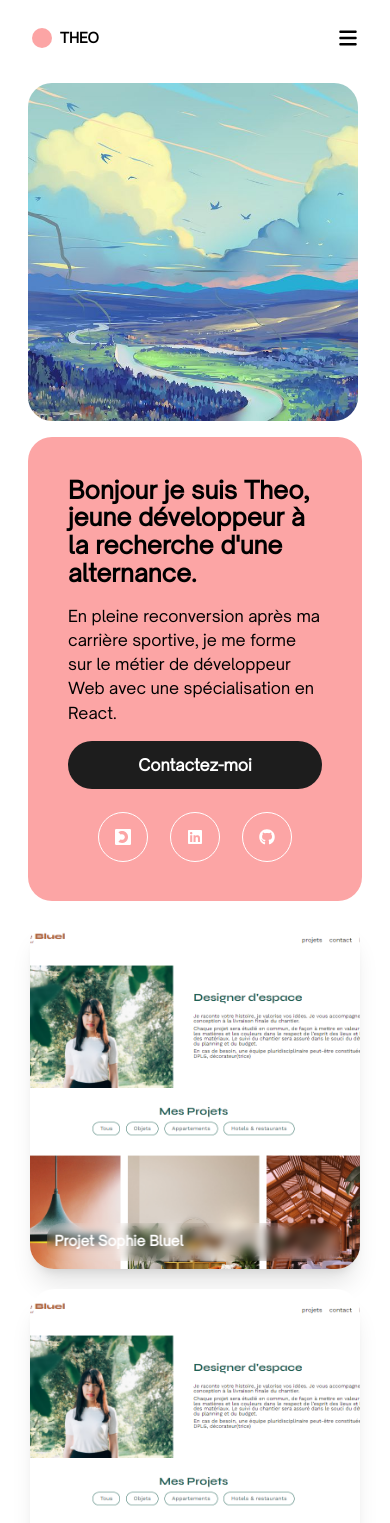
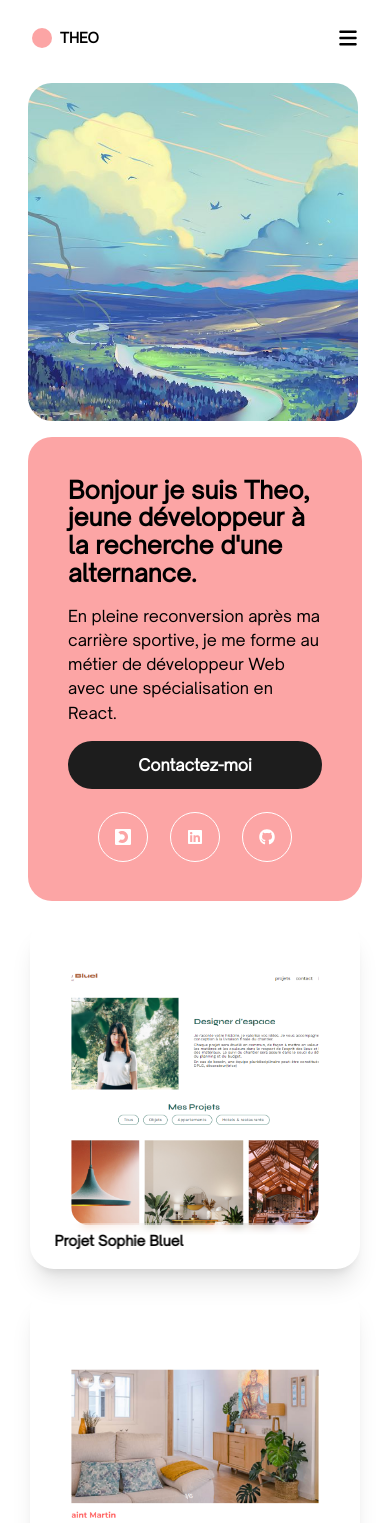
Before and after one commit to T-Urud/portfolio, a React (Create React App) app: page / in a window 390 px wide. Shown: the top 1523 px of the page. Built offline with nearby package versions, Linux system fonts and the light colour scheme.

Commit message:
general update

```diff
--- a/src/Image.js
+++ b/src/Image.js
@@ -1,7 +1,8 @@
 import Bluel from "./assets/img/screen-Bluel-project.webp";
+import Kasa from "./assets/img/screen-Kasa-project.webp";
 import Card from "./assets/img/screen-Card-project.webp";
-import Kasa from "./assets/img/screen-Kasa-project.webp";
 import Mvg from "./assets/img/screen-MVG-project.webp";
+import Le14 from "./assets/img/screen-MVG-project.webp";
 import Resto from "./assets/img/screen-Restaurant-project.webp";
 
-export default [Bluel, Card, Kasa, Mvg, Resto];
+export default [Bluel, Kasa, Card, Mvg, Le14, Resto];
--- a/src/components/AnimatedCard.js
+++ b/src/components/AnimatedCard.js
@@ -32,7 +32,7 @@
       {error ? (
         <div>{error}</div>
       ) : projectData.length > 0 ? (
-        projectData.map((project) => {
+        projectData.map((project, index) => {
           const isHover = hoverState[project.id] || false;
           const isClicked = clickState[project.id] || false;
           return (
@@ -43,9 +43,9 @@
               onHoverEnd={() => handleHover(project.id, false)}
             >
               <img
-                src={Image[0]}
+                src={Image[index]}
                 alt="image du projet"
-                className="h-full object-cover w-full rounded-3xl"
+                className="h-full object-cover w-full rounded-3xl -scale-75 rotate-180"
               />
               <div className="w-full h-full absolute top-0">
                 {isClicked ? (
@@ -69,10 +69,10 @@
                     }
                   >
                     <div className="flex justify-between w-full z-20 mb-2">
-                      <h1 className="text-white font-semibold text-sm text-center">
+                      <h2 className="font-semibold text-sm text-center">
                         {project.title}
-                      </h1>
-                      <span className="text-white text-sm font-semibold text-center hidden md:block">
+                      </h2>
+                      <span className="text-sm font-semibold text-center hidden md:block">
                         {project.origin}
                       </span>
                     </div>
@@ -90,12 +90,9 @@
                             width="16"
                             height="16"
                           >
-                            <path
-                              fill="#ffffff"
-                              d="M579.8 267.7c56.5-56.5 56.5-148 0-204.5c-50-50-128.8-56.5-186.3-15.4l-1.6 1.1c-14.4 10.3-17.7 30.3-7.4 44.6s30.3 17.7 44.6 7.4l1.6-1.1c32.1-22.9 76-19.3 103.8 8.6c31.5 31.5 31.5 82.5 0 114L422.3 334.8c-31.5 31.5-82.5 31.5-114 0c-27.9-27.9-31.5-71.8-8.6-103.8l1.1-1.6c10.3-14.4 6.9-34.4-7.4-44.6s-34.4-6.9-44.6 7.4l-1.1 1.6C206.5 251.2 213 330 263 380c56.5 56.5 148 56.5 204.5 0L579.8 267.7zM60.2 244.3c-56.5 56.5-56.5 148 0 204.5c50 50 128.8 56.5 186.3 15.4l1.6-1.1c14.4-10.3 17.7-30.3 7.4-44.6s-30.3-17.7-44.6-7.4l-1.6 1.1c-32.1 22.9-76 19.3-103.8-8.6C74 372 74 321 105.5 289.5L217.7 177.2c31.5-31.5 82.5-31.5 114 0c27.9 27.9 31.5 71.8 8.6 103.9l-1.1 1.6c-10.3 14.4-6.9 34.4 7.4 44.6s34.4 6.9 44.6-7.4l1.1-1.6C433.5 260.8 427 182 377 132c-56.5-56.5-148-56.5-204.5 0L60.2 244.3z"
-                            />
+                            <path d="M579.8 267.7c56.5-56.5 56.5-148 0-204.5c-50-50-128.8-56.5-186.3-15.4l-1.6 1.1c-14.4 10.3-17.7 30.3-7.4 44.6s30.3 17.7 44.6 7.4l1.6-1.1c32.1-22.9 76-19.3 103.8 8.6c31.5 31.5 31.5 82.5 0 114L422.3 334.8c-31.5 31.5-82.5 31.5-114 0c-27.9-27.9-31.5-71.8-8.6-103.8l1.1-1.6c10.3-14.4 6.9-34.4-7.4-44.6s-34.4-6.9-44.6 7.4l-1.1 1.6C206.5 251.2 213 330 263 380c56.5 56.5 148 56.5 204.5 0L579.8 267.7zM60.2 244.3c-56.5 56.5-56.5 148 0 204.5c50 50 128.8 56.5 186.3 15.4l1.6-1.1c14.4-10.3 17.7-30.3 7.4-44.6s-30.3-17.7-44.6-7.4l-1.6 1.1c-32.1 22.9-76 19.3-103.8-8.6C74 372 74 321 105.5 289.5L217.7 177.2c31.5-31.5 82.5-31.5 114 0c27.9 27.9 31.5 71.8 8.6 103.9l-1.1 1.6c-10.3 14.4-6.9 34.4 7.4 44.6s34.4 6.9 44.6-7.4l1.1-1.6C433.5 260.8 427 182 377 132c-56.5-56.5-148-56.5-204.5 0L60.2 244.3z" />
                           </svg>
-                          <span className="text-xs text-white font-semibold">
+                          <span className="text-xs font-semibold">
                             {project.link}
                           </span>
                         </a>
--- a/src/components/Header.js
+++ b/src/components/Header.js
@@ -16,7 +16,7 @@
         animate={isOpen ? "open" : "closed"}
         transition={{ duration: 0.2 }}
         variants={variants}
-        className="fixed w-screen h-screen top-0 mt-[75px] bg-white opacity-95 translate-x-0 flex flex-col z-50 md:hidden"
+        className="fixed w-screen h-screen top-0 mt-[75px] bg-white translate-x-0 flex flex-col z-50 md:hidden"
       >
         <Link
           smooth
@@ -24,7 +24,7 @@
           className="z-50 font-semibold text-2xl leading-[30px] text-black ml-5 mt-[30px]"
           onClick={() => setIsOpen((isOpen) => !isOpen)}
         >
-          Acceuil
+          <motion.span whileHover={{ scale: 1.1 }}>Accueil</motion.span>
         </Link>
         <Link
           smooth
--- a/src/components/TopSection.js
+++ b/src/components/TopSection.js
@@ -10,7 +10,7 @@
           alternance.
         </h1>
         <p className="leading-[151%] mt-4">
-          En pleine reconversion après ma carrière sportive, je me forme sur le
+          En pleine reconversion après ma carrière sportive, je me forme au
           métier de développeur Web avec une spécialisation en React.
         </p>
         <div className="flex flex-wrap gap-2 mt-auto md:flex-nowrap">
```
Also changed, not shown: src/components/ClickComponent.js (+2 -2 lines).
